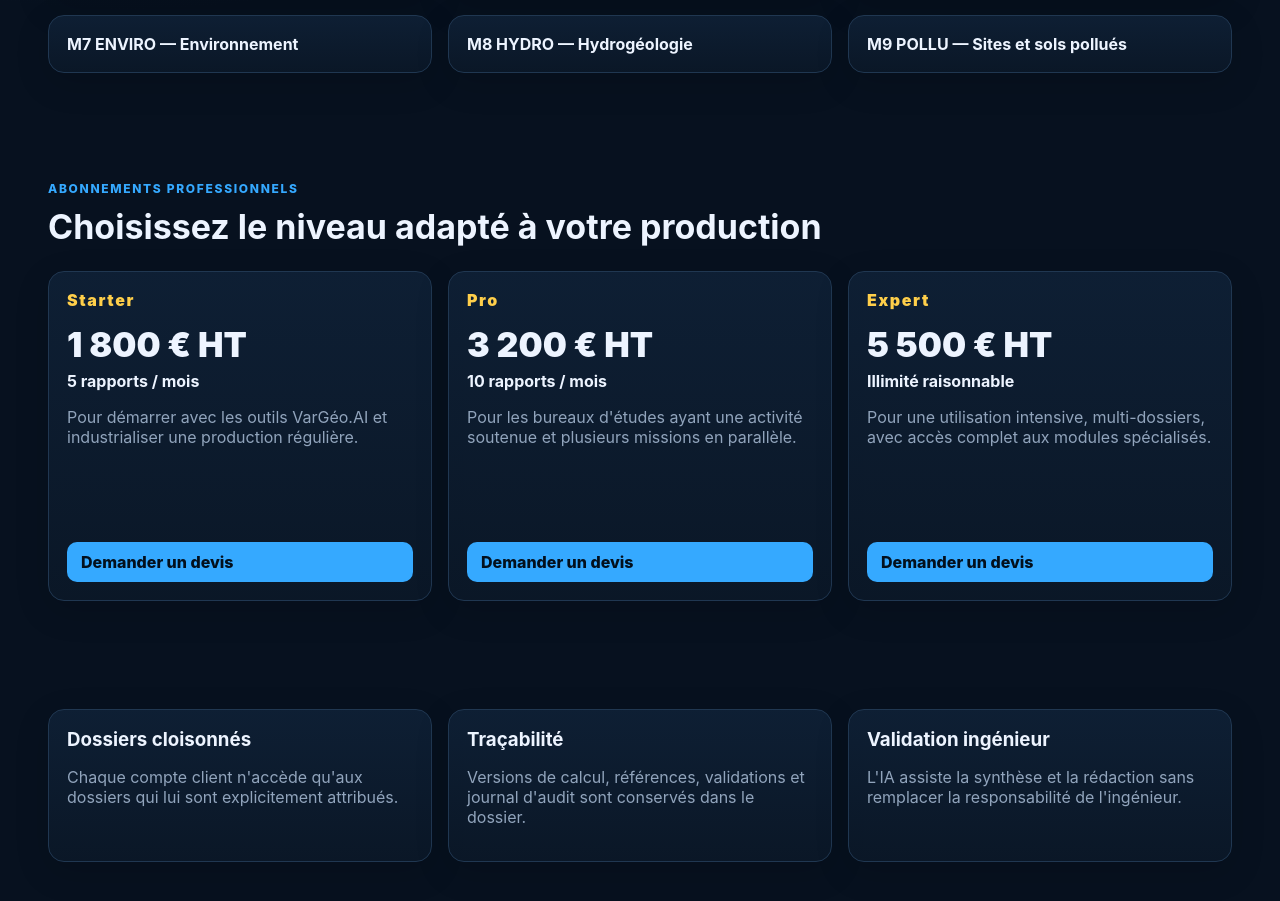
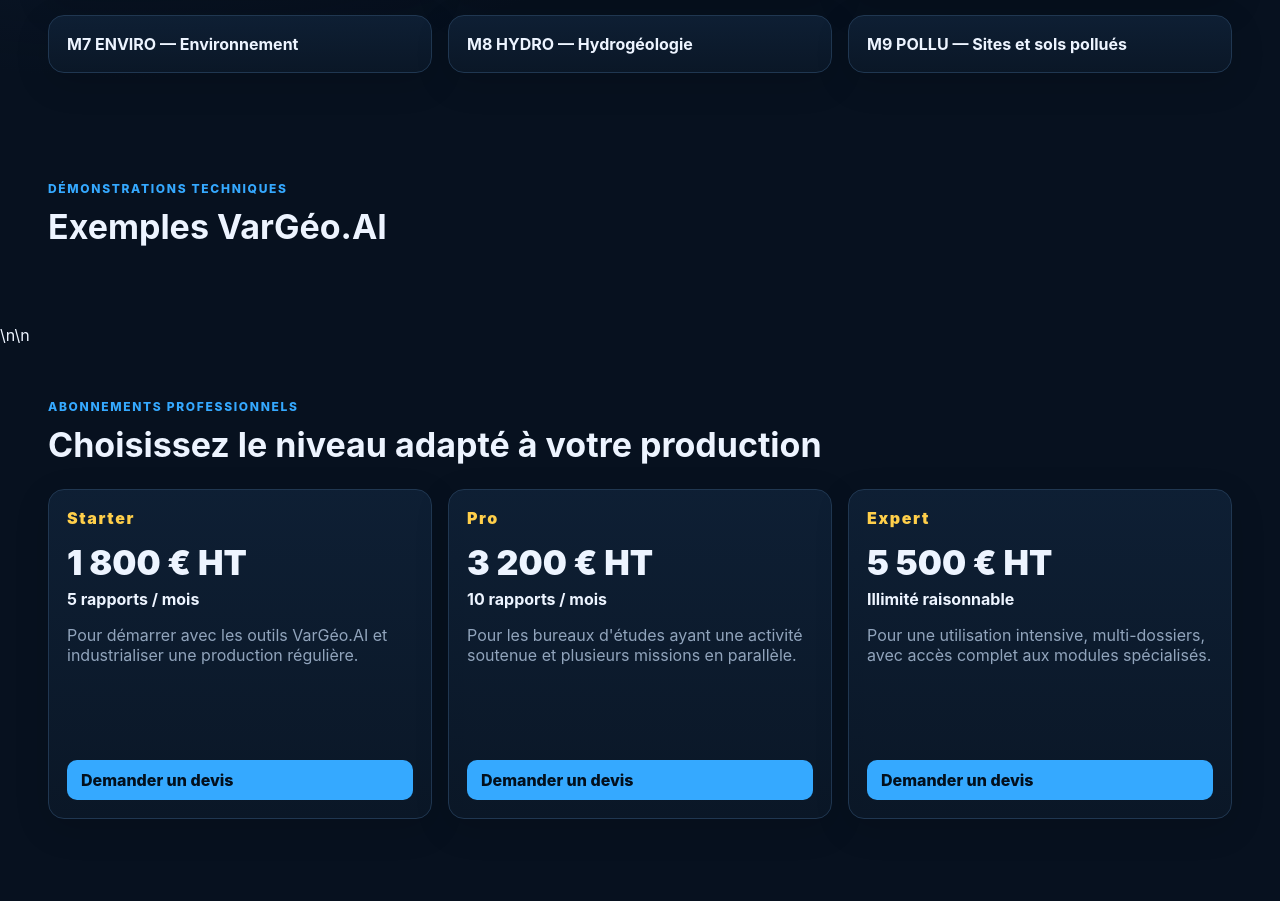
Before and after one commit to StibFrance/vargeo-ai, a Next.js app: page / in a window 1280 px wide. Shown: the part 984-1885 px from the top of the page. Built offline with nearby package versions, Linux system fonts and the light colour scheme.

Commit message:
Add examples section heading

```diff
--- a/src/app/page.tsx
+++ b/src/app/page.tsx
@@ -29,7 +29,7 @@
       </div>
     </section>
 
-    <section className="public-section" id="formules">
+    <section className="public-section" id="exemples"><div className="eyebrow">Démonstrations techniques</div><h2>Exemples VarGéo.AI</h2></section>\n\n    <section className="public-section" id="formules">
       <div className="eyebrow">Abonnements professionnels</div>
       <h2>Choisissez le niveau adapté à votre production</h2>
       <div className="grid grid-3">{plans.map(p=><div className="card pricing-card" key={p.name}><div><div className="module-code">{p.name}</div><div className="pricing-price">{p.price}</div><strong>{p.volume}</strong><p className="muted">{p.text}</p></div><a className="button" href="#devis">Demander un devis</a></div>)}</div>
```
